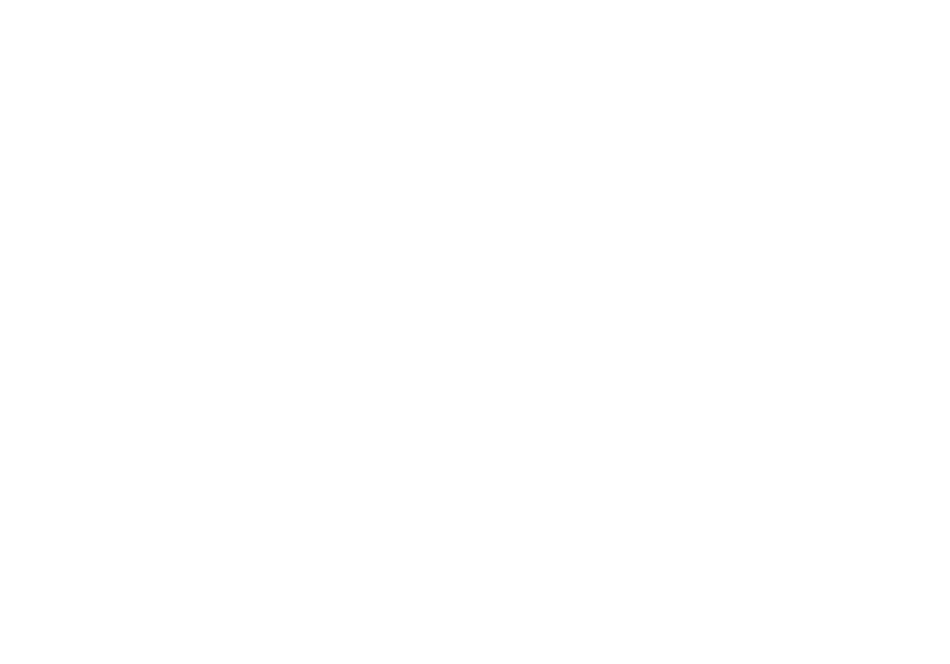
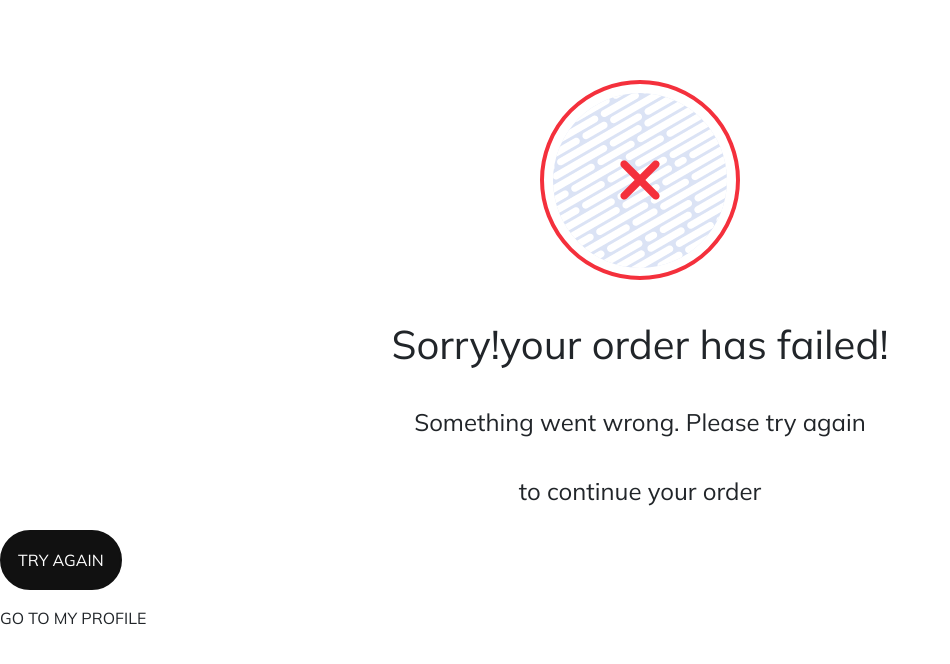
Before and after one commit to OzAlbayrak/Manero_Frontend, a React (Create React App) app in the folder manero/: page /OrderFailed in a window 1280 px wide. Before the commit this address had no page. Shown: the top 664 px of the page, without its empty margins (0-950 px from the left). Built offline with nearby package versions, Linux system fonts and the light colour scheme.

Commit message:
OrderFailedView added

```diff
--- a/manero/src/App.js
+++ b/manero/src/App.js
@@ -24,6 +24,7 @@
 import LeaveReviewView from './Views/LeaveReviewView';
 import PaymentView from './Views/PaymentView';
 import OrderCompletedView from './Views/OrderCompletedView';
+import OrderFailedView from './Views/OrderFailedView';
 
 
 
@@ -58,6 +59,7 @@
 					<Route path='/leaveReview' element={<LeaveReviewView />} />
 					<Route path='/Payment' element={<PaymentView />} />
 					<Route path='/OrderCompleted' element={<OrderCompletedView />} />
+					<Route path='/OrderFailed' element={<OrderFailedView />} />
 				</Routes>
 			</Router>
 		</div>
--- /dev/null
+++ b/manero/src/Views/OrderFailedView.js
@@ -0,0 +1,29 @@
+import React from 'react'
+import Image from '../assets/images/order-failed.png';
+import { NavLink } from 'react-router-dom';
+
+
+const OrderFailed = () => {
+    return (
+        <div>
+            <img className='mx-auto d-flex order-completed-img' src={Image} />
+
+            <h1>Sorry!your order has failed!</h1>
+
+            <h4>Something went wrong. Please try again</h4>
+            <h4>to continue your order</h4>
+
+            <div className='mx-auto'>
+                <NavLink to='/'>
+                    <button className='btn rounded-pill my-3 custom-btn'>
+                        TRY AGAIN
+                    </button>
+                </NavLink>
+            </div>
+
+            <div>GO TO MY PROFILE</div>
+        </div>
+    )
+}
+
+export default OrderFailed
```
Also changed, not shown: manero/src/assets/images/order-failed.png (added).
